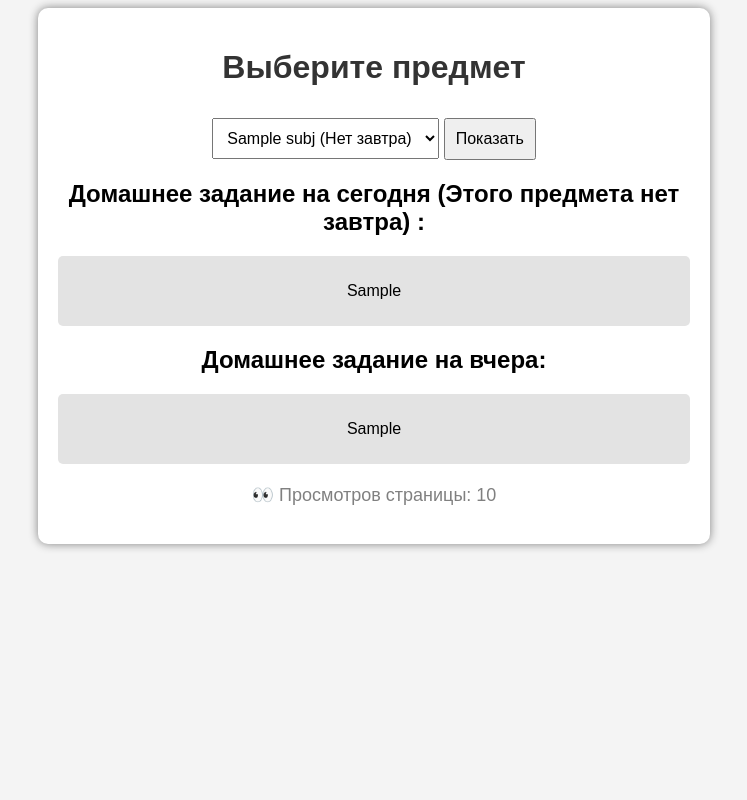
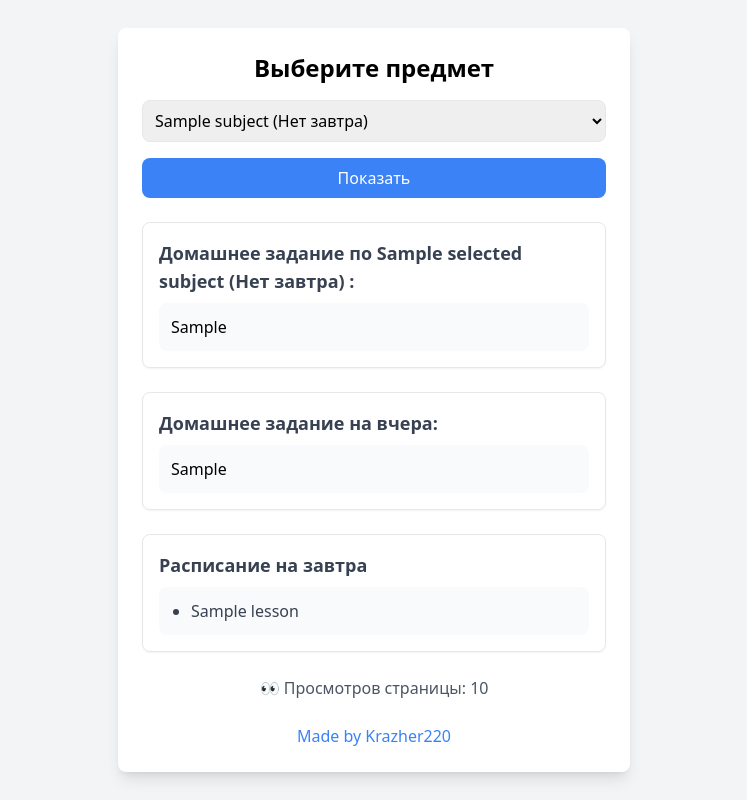
Before and after one commit to Krazher220-Ceo/bilimclass-site, a Flask app: template templates/index.html in a window 1280 px wide. Shown: the whole page, without its empty margins (266-1013 px from the left). Run offline with Flask 3, Linux system fonts and the light colour scheme; the template is opened without the code that fills it: most values are stand-ins (such as "Sample title", 1, 10 or a date in 2020); some libraries are stand-ins or nearby versions.

Commit message:
Update index.html

```diff
--- a/templates/index.html
+++ b/templates/index.html
@@ -4,54 +4,70 @@
     <meta charset="UTF-8">
     <meta name="viewport" content="width=device-width, initial-scale=1.0">
     <title>Домашнее задание</title>
-    <style>
-        body { font-family: Arial, sans-serif; text-align: center; background: #f4f4f4; }
-        .container { width: 50%; margin: auto; background: white; padding: 20px; border-radius: 10px; box-shadow: 0px 0px 10px gray; }
-        h1 { color: #333; }
-        select, button { padding: 10px; margin-top: 10px; font-size: 16px; }
-        .homework { margin-top: 20px; padding: 10px; background: #e3e3e3; border-radius: 5px; }
-        .views { font-size: 18px; color: gray; margin-top: 20px; }
-        .subject-tomorrow { font-size: 16px; color: #555; margin-top: 10px; }
-    </style>
+    <script src="https://cdn.tailwindcss.com"></script>
 </head>
-<body>
-    <div class="container">
-        <h1>Выберите предмет</h1>
-        <form method="POST">
-            <select name="subject">
-                {% for subj, has_tomorrow in subject_options.items() %}
-                    <option value="{{ subj }}" {% if subj == subject %}selected{% endif %}>
-                        {{ subj }} {% if has_tomorrow %}(Есть завтра) {% else %}(Нет завтра) {% endif %}
-                    </option>
+<body class="bg-gray-100 flex items-center justify-center min-h-screen">
+    <div class="bg-white p-6 rounded-lg shadow-lg w-full max-w-lg">
+        <h1 class="text-2xl font-bold text-center mb-4">Выберите предмет</h1>
+
+        <form method="POST" action="/">
+            <div class="mb-4">
+                <select name="subject" class="w-full p-2 border rounded-lg">
+                    {% for subject, has_tomorrow in subjects.items() %}
+                        <option value="{{ subject }}">{{ subject }} ({{ "Есть завтра" if has_tomorrow else "Нет завтра" }})</option>
                     {% endfor %}
                 </select>
-            <button type="submit">Показать</button>
+            </div>
+            <button type="submit" class="w-full bg-blue-500 text-white py-2 rounded-lg hover:bg-blue-600">Показать</button>
         </form>
 
-        <h2>Домашнее задание на сегодня{% if subject_tomorrow %} (Этот предмет есть завтра) {% else %} (Этого предмета нет завтра) {% endif %}:</h2>
-        <div class="homework">
+        {% if selected_subject %}
+            <div class="mt-6 p-4 border rounded-lg shadow-sm">
+                <h2 class="text-lg font-semibold text-gray-700">Домашнее задание по {{ selected_subject }} ({{ "Есть завтра" if has_tomorrow else "Нет завтра" }}) :</h2>
+                <div class="mt-2 p-3 bg-gray-50 rounded-lg">
                     {% if homework_today %}
-                {% for hw in homework_today %}
-                    <p>{{ hw }}</p>
-                {% endfor %}
+                        {{ homework_today }}
                     {% else %}
-                <p>Нет домашнего задания.</p>
+                        <p class="text-gray-500">Нет домашнего задания.</p>
                     {% endif %}
                 </div>
+            </div>
+        {% endif %}
 
-        <h2>Домашнее задание на вчера:</h2>
-        <div class="homework">
+        <div class="mt-6 p-4 border rounded-lg shadow-sm">
+            <h2 class="text-lg font-semibold text-gray-700">Домашнее задание на вчера:</h2>
+            <div class="mt-2 p-3 bg-gray-50 rounded-lg">
                 {% if homework_yesterday %}
-                {% for hw in homework_yesterday %}
-                    <p>{{ hw }}</p>
-                {% endfor %}
+                    {{ homework_yesterday }}
                 {% else %}
-                <p>Нет домашнего задания.</p>
+                    <p class="text-gray-500">Нет домашнего задания.</p>
                 {% endif %}
             </div>
+        </div>
 
-        <div class="views">
-            <p>👀 Просмотров страницы: {{ views }}</p>
+        <div class="mt-6 p-4 border rounded-lg shadow-sm">
+            <h2 class="text-lg font-semibold text-gray-700">Расписание на завтра</h2>
+            <div class="mt-2 p-3 bg-gray-50 rounded-lg">
+                {% if schedule_tomorrow %}
+                    <ul class="list-disc pl-5">
+                        {% for lesson in schedule_tomorrow %}
+                            <li class="text-gray-700">{{ lesson }}</li>
+                        {% endfor %}
+                    </ul>
+                {% else %}
+                    <p class="text-gray-500">Нет уроков завтра.</p>
+                {% endif %}
+            </div>
+        </div>
+
+        <div class="mt-6 text-center text-gray-600">
+            👀 Просмотров страницы: <span id="views">{{ views }}</span>
+        </div>
+
+        <div class="mt-6 text-center">
+            <a href="https://github.com/Krazher220" target="_blank" class="text-blue-500 hover:underline">
+                Made by Krazher220
+            </a>
         </div>
     </div>
 </body>
```
Lines whose indentation alone changed are shown as unchanged.
